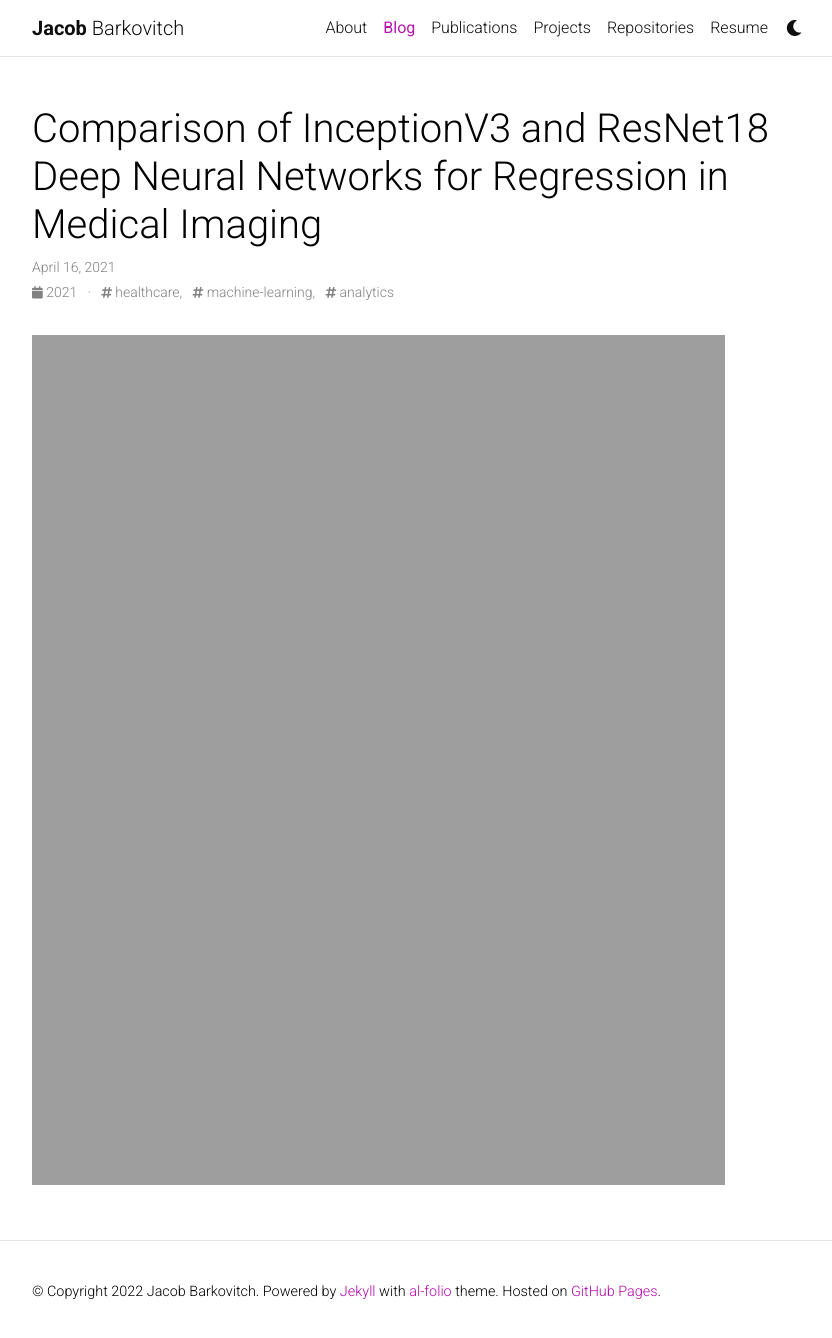
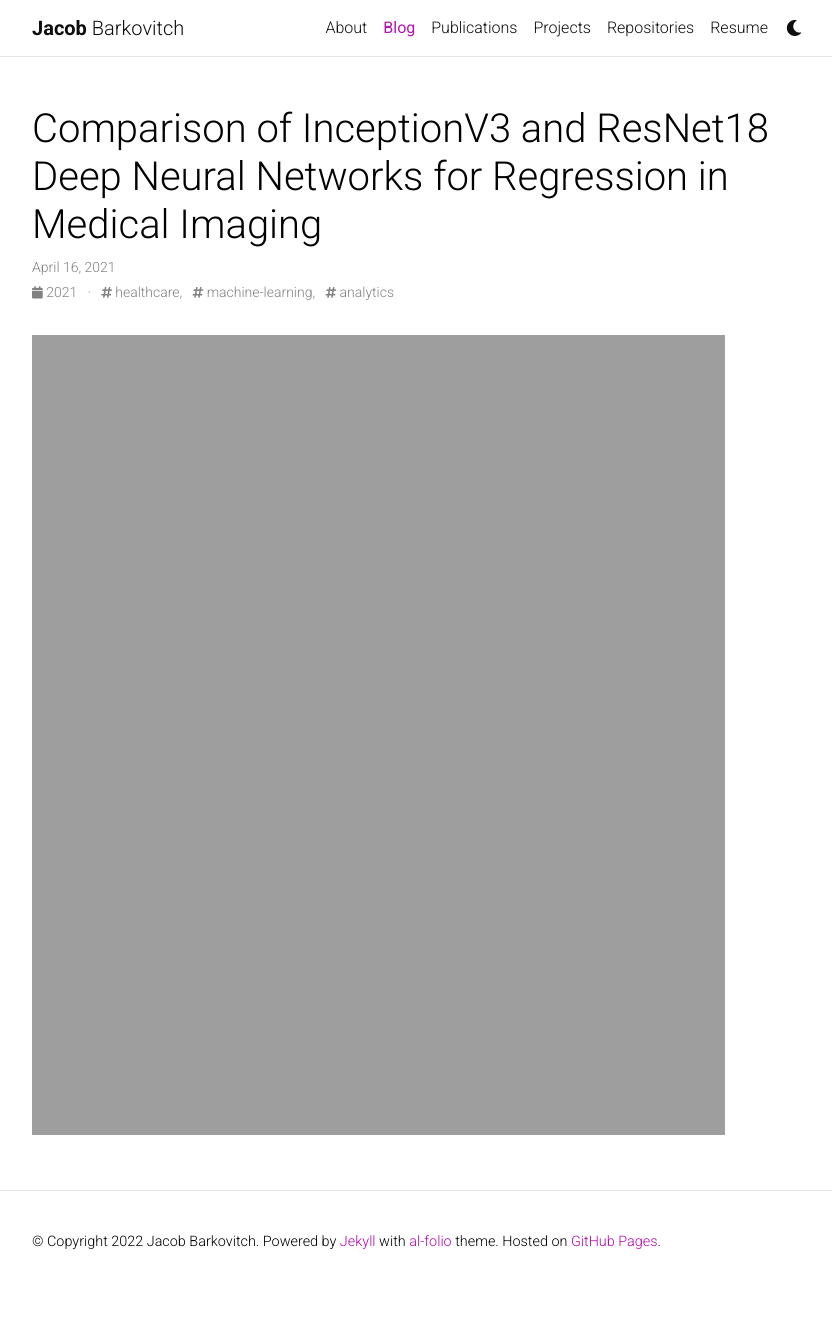
Before and after one commit to jakebarkovitch/jakebarkovitch.github.io, a Jekyll site: the page built from _posts/2021-04-16-redirect.md, in a window 1280 px wide and 1343 px high. Shown: the top 1338 px of the window, without its empty margins (223-1055 px from the left). Built offline with Jekyll 4.4.1, drawn with Linux system fonts in a browser that asks for light colours; comment, search, counter and statistics services are not loaded; a style sheet for code colours, icons or effects is not loaded.

Commit message:
Update 2021-04-16-redirect.md

```diff
--- a/_posts/2021-04-16-redirect.md
+++ b/_posts/2021-04-16-redirect.md
@@ -6,4 +6,4 @@ description: By Jacob Barkovitch
 tags: healthcare, machine-learning, analytics
 ---
 
-<iframe src="https://jakebarkovitch.tech/assets/pdf/tech_report.pdf" title="upwage site" width="90%" height="850" frameBorder="0"></iframe>
+<iframe src="https://jakebarkovitch.tech/assets/pdf/tech_report.pdf" title="tech report" width="90%" height="800" frameBorder="0"></iframe>
```
